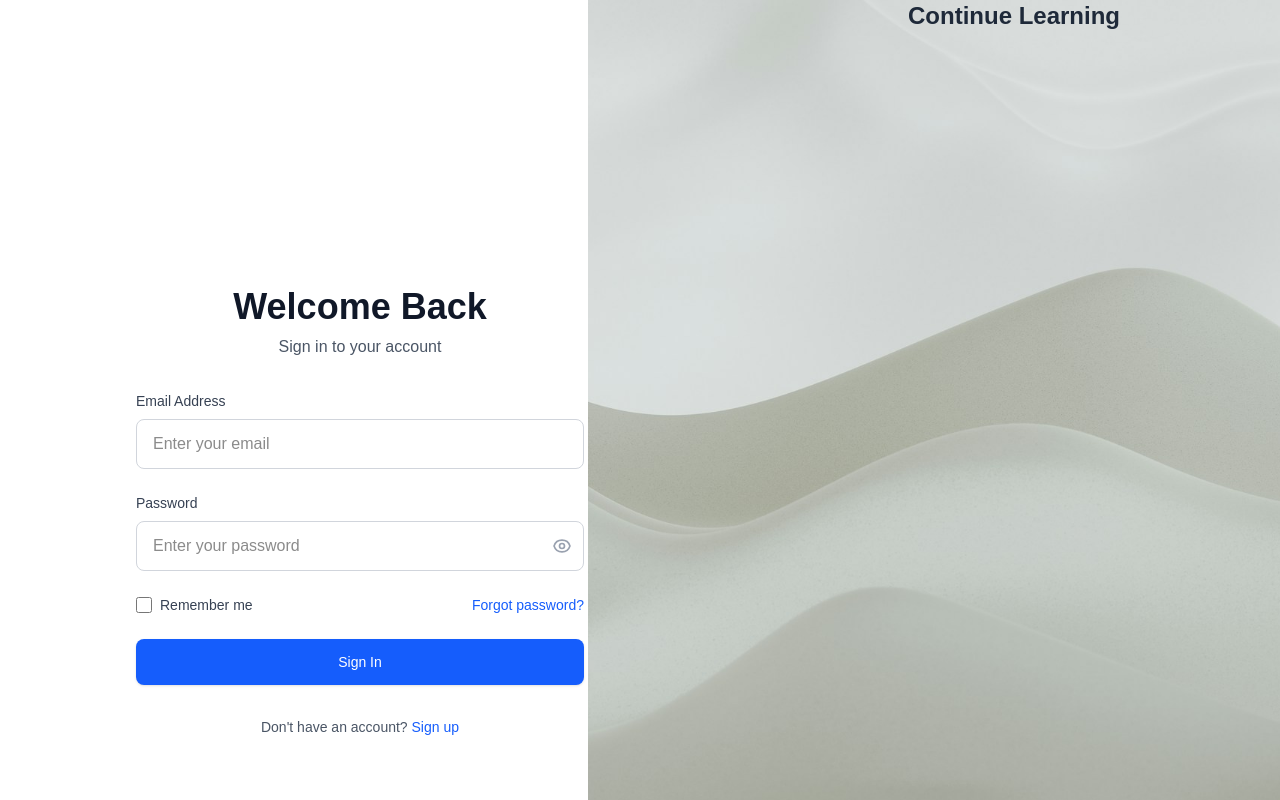
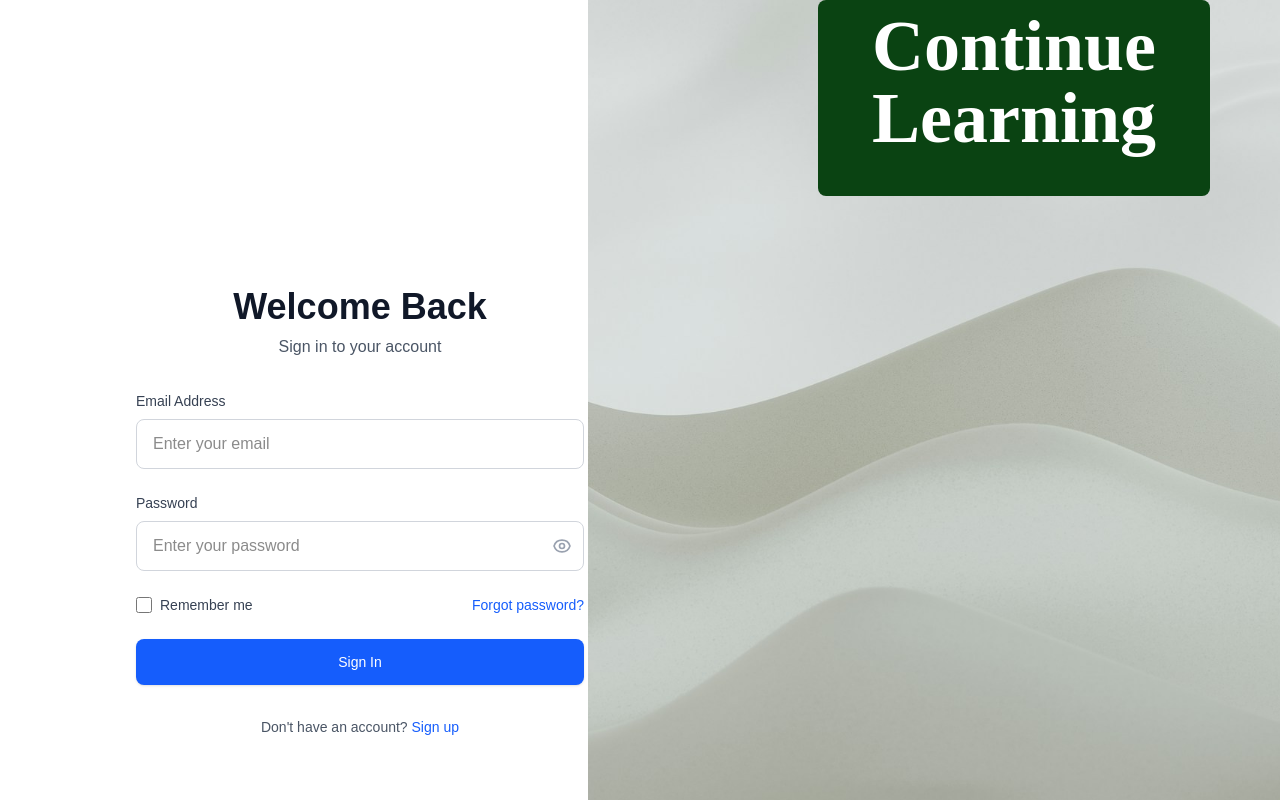
Before and after one commit to MickyDev1/Gritly, a Next.js app: page /login in a window 1280 px wide. Shown: the top 800 px of the page. Built offline with nearby package versions, Linux system fonts and the light colour scheme.

Commit message:
Refactor login page background: enhance "Continue Learning" section with new styling and layout for improved visibility

```diff
--- a/src/app/login/page.tsx
+++ b/src/app/login/page.tsx
@@ -138,9 +138,15 @@ export default function Login() {
                 }}>
                 {/* Background Pattern/Content */}
                 <div className="text-center">
-                    <h2 className="text-2xl font-bold text-gray-800 mb-4">
-                        Continue Learning
-                    </h2>
+                    {/* Continue Learning Frame */}
+                    <div className="w-[392px] h-[196px] p-[10px] gap-[10px] bg-[#0A4312] rounded-lg mx-auto mb-8 flex items-center justify-center">
+                        <div className="w-[372px] h-[176px] text-center">
+                            <h2 className="text-[72px] font-extrabold leading-[100%] tracking-[4%] text-white font-['Montserrat']">
+                                Continue<br />
+                                Learning
+                            </h2>
+                        </div>
+                    </div>
                 </div>
 
                 {/* Bottom Frame */}
```
